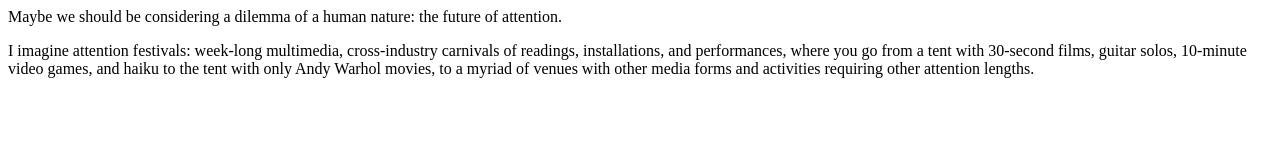
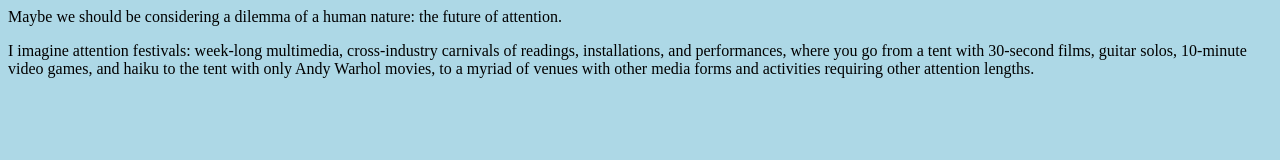
Before and after one commit to 69lulumoon/design-manifesto, a plain HTML site: page Index.html in a window 1280 px wide. Drawn offline with Linux system fonts and the light colour scheme.

Commit message:
Update Index.html
added body background color

```diff
--- a/Index.html
+++ b/Index.html
@@ -1,6 +1,9 @@
 <html>
   <head>
     <title>A Short Manifesto on the Future of Attention</title>
+    <style>
+      body {background-color: lightblue;}
+    </style>
   </head>
   <body>
     <p>Maybe we should be considering a dilemma of a human nature: the future of attention.</p>
```
